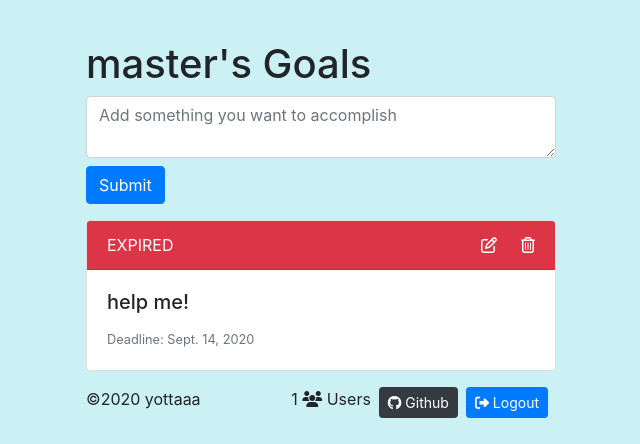
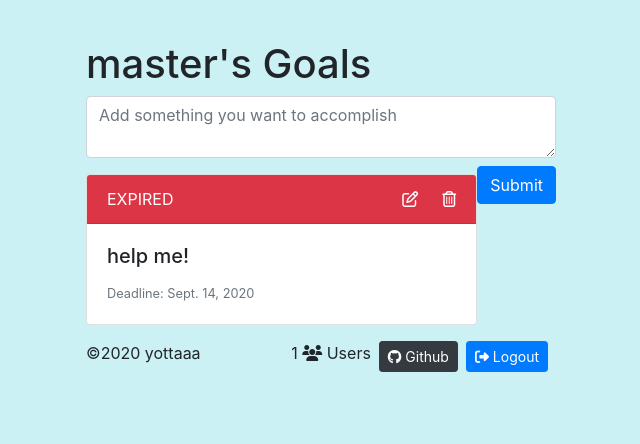
Before and after one commit to yottaaa/todowithdeadline, a Django app: page /todo/ in a window 1280 px wide. Shown: the top 444 px of the page, without its empty margins (319-959 px from the left). Run offline with Django 3.2, Linux system fonts and the light colour scheme; a user stored in the database is signed in; data comes from the database, SQL or seed files in the repository; some libraries are stand-ins or nearby versions.

Commit message:
change btn float

```diff
--- a/todoapp/templates/todoapp/index.html
+++ b/todoapp/templates/todoapp/index.html
@@ -10,7 +10,7 @@
                     <h1>{{ request.user.username }}'s Goals</h1>
                     {% csrf_token %}
                     <textarea class="form-control mb-2" name='task' placeholder="Add something you want to accomplish" style="width: 100%;"></textarea>
-                    <input class="btn btn-primary" type="submit">
+                    <input class="btn btn-primary float-right" type="submit">
                 </form>
             </div>
             <div class="col-12">
```
